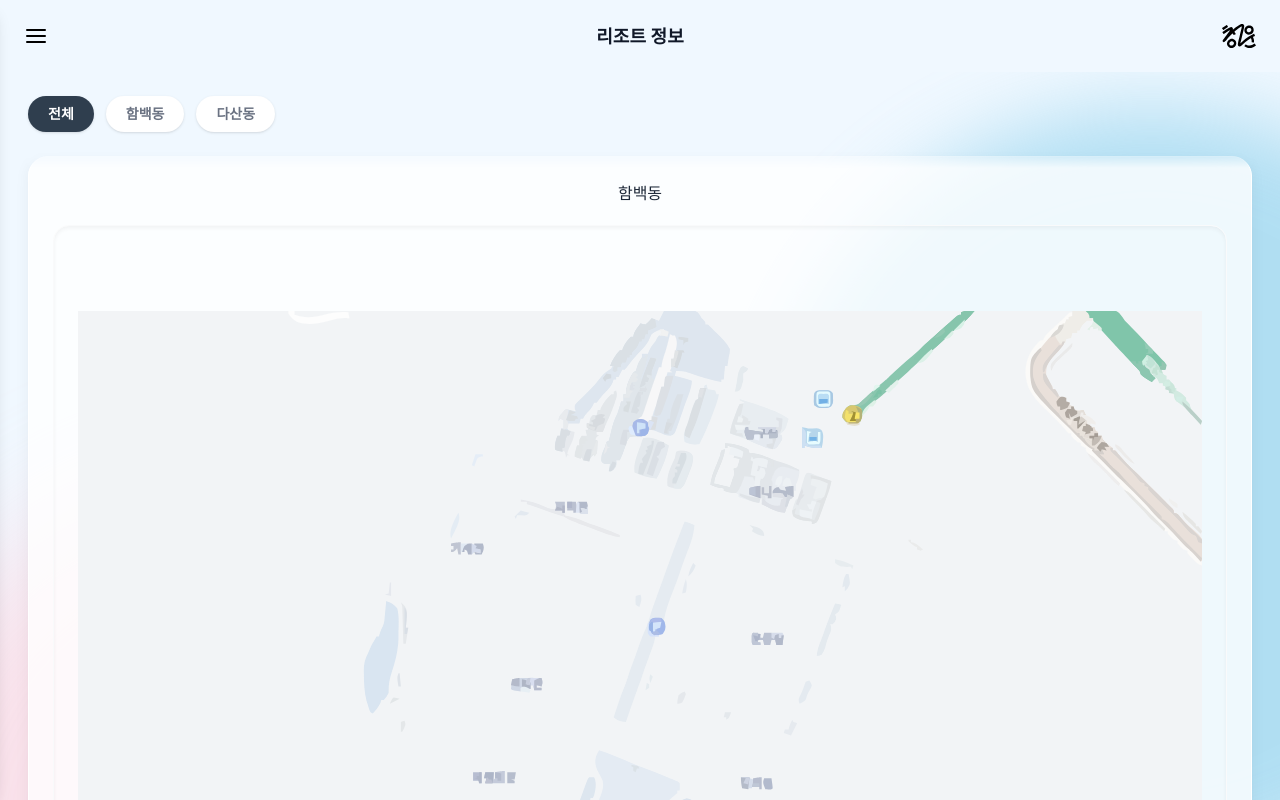
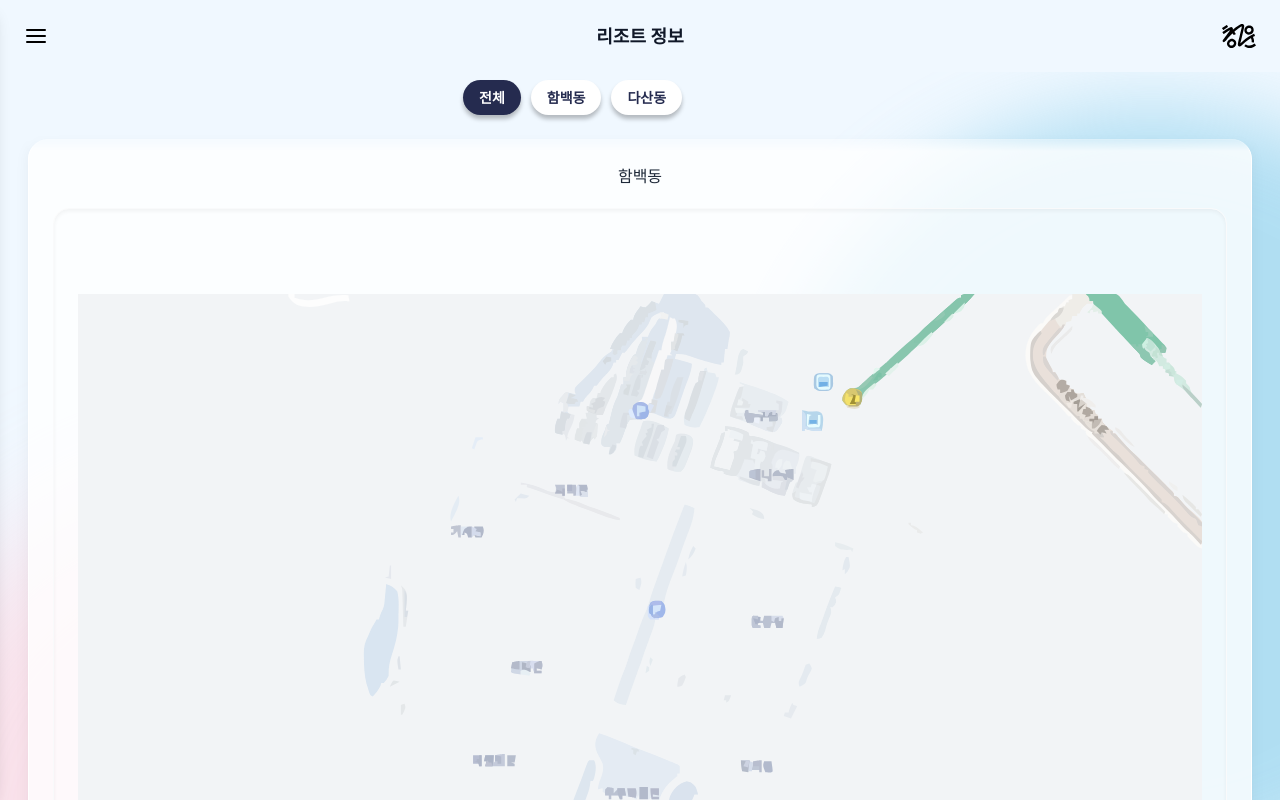
Before and after one commit to KAU-CHUNG-WOON-OT/front_end, a React (Vite) app: page /resort in a window 1280 px wide. Built offline with nearby package versions, Linux system fonts and the light colour scheme; a web font is replaced by a local one.

Commit message:
fix: 리조트 페이지 수정

```diff
--- a/src/pages/Resort.tsx
+++ b/src/pages/Resort.tsx
@@ -1,4 +1,5 @@
 import { useState } from "react";
+
 const Resort = () => {
   const [activeTab, setActiveTab] = useState("전체");
 
@@ -21,19 +22,22 @@ const Resort = () => {
     ? resorts
     : resorts.filter((r) => r.name === activeTab);
 
+  const tabs = ["전체", "함백동", "다산동"];
+
   return (
     <div className="flex flex-col h-full w-full">
 
-      <div className="flex-none px-7 pt-6 pb-4 z-20 bg-transparent">
-        <div className="flex gap-3">
-          {["전체", "함백동", "다산동"].map((tab) => (
+      {/* 1. 카테고리 영역*/}
+      <div className="flex-none pt-[8px] pb-4">
+        <div className="mx-auto flex max-w-[402px] justify-start gap-[10px] px-6">
+          {tabs.map((tab) => (
             <button
               key={tab}
               onClick={() => setActiveTab(tab)}
-              className={`px-5 py-2 rounded-full text-sm font-bold transition-all shadow-sm ${
+              className={`h-[35px] px-4 rounded-[25px] text-[14px] font-bold leading-[22px] shadow-[0px_4px_4px_0px_rgba(0,0,0,0.25)] transition-colors ${
                 activeTab === tab
-                  ? "bg-[#2F3E4E] text-white"
-                  : "bg-white text-gray-500 hover:bg-gray-50"
+                  ? "bg-[#252b4f] text-white"
+                  : "bg-white text-[#252b4f]"
               }`}
             >
               {tab}
@@ -42,6 +46,7 @@ const Resort = () => {
         </div>
       </div>
 
+      {/* 2. 리스트 영역 */}
       <div
         className="flex-1 overflow-y-auto relative no-scrollbar"
         style={{
@@ -67,7 +72,7 @@ const Resort = () => {
               </div>
 
               {/* 하단 정보 */}
-              <div className="flex items-center  text-xs text-gray-600 font-medium bg-gray-50 px-3 py-1.5 rounded-lg">
+              <div className="flex items-center text-xs text-gray-600 font-medium bg-gray-50 px-3 py-1.5 rounded-lg">
                  <span>{item.location} | {item.time}</span>
               </div>
             </div>
```
